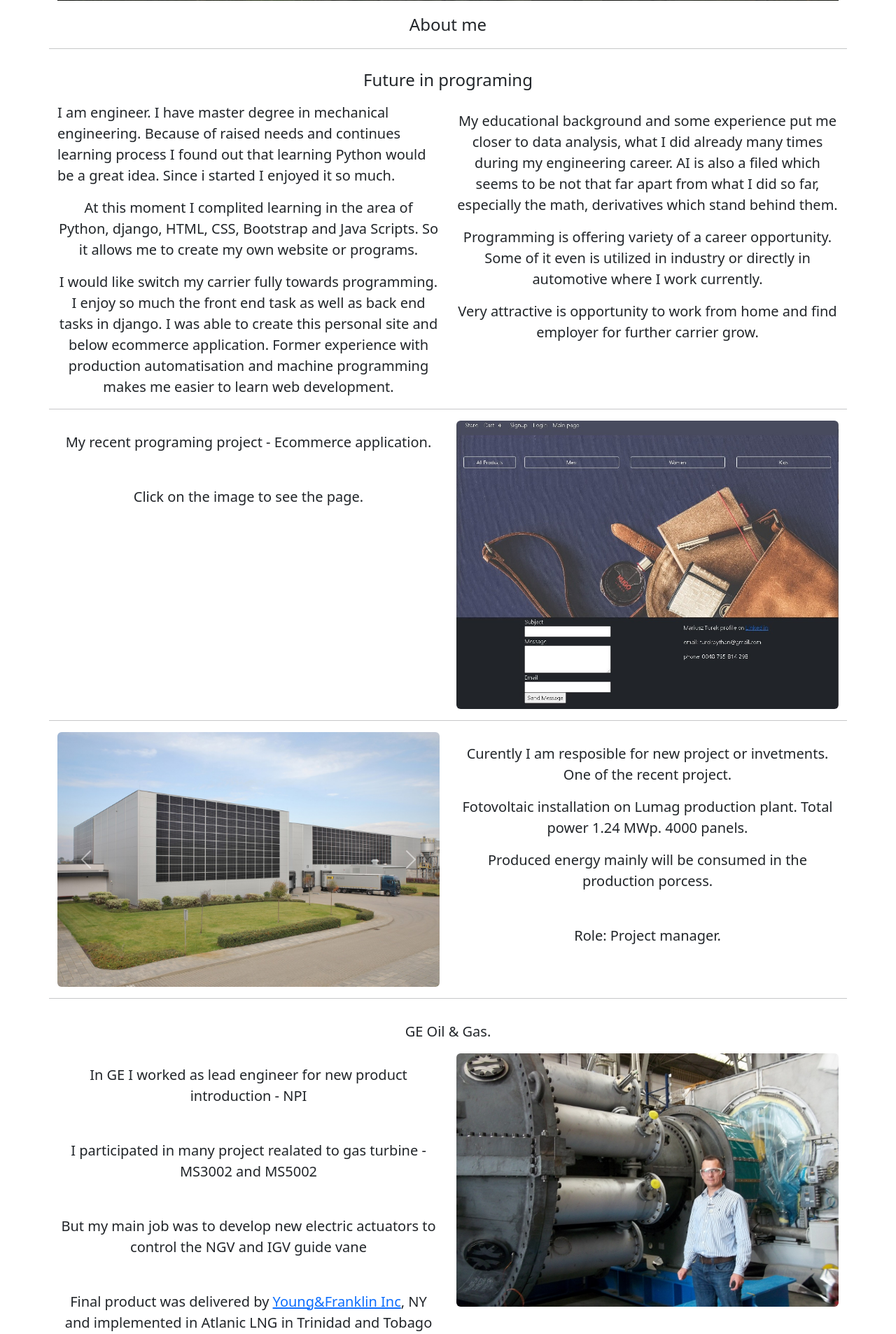
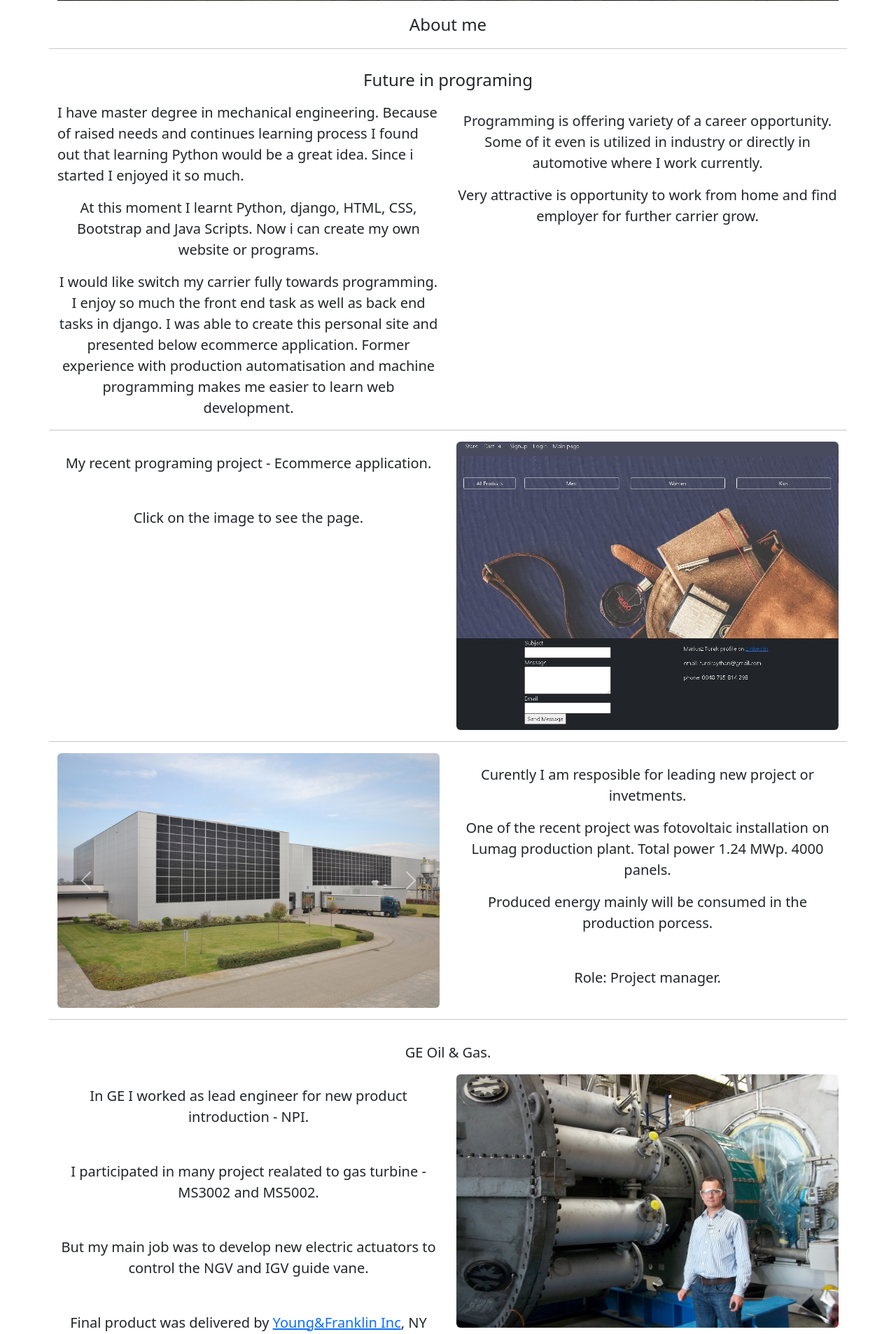
Before and after one commit to MariuszTP/FirstprojectPA1, a Django app: page / in a window 1280 px wide. Shown: the part 529-2435 px from the top of the page at 70% size. Run offline with Django 3.2, Linux system fonts and the light colour scheme; style sheets or scripts are compiled from the project's sources; some libraries are stand-ins or nearby versions.

Commit message:
text changes

```diff
--- a/pageb/templates/index.html
+++ b/pageb/templates/index.html
@@ -25,23 +25,20 @@
     <div class="col-12 col-lg-6">
       <!-- About programing - left-->
 
-      <p class="fs-5 text text-left lh-2 mt-1">I am engineer. I have master degree in mechanical engineering. Because of raised needs and continues
+      <p class="fs-5 text text-left lh-2 mt-1">I have master degree in mechanical engineering. Because of raised needs and continues
         learning process I found out that learning Python would be a great idea. Since i started I enjoyed it so much.</p>
 
-      <p class="fs-5 text text-center lh-2 mt-3">At this moment I complited learning in the area of Python, django, HTML, CSS, Bootstrap and Java Scripts.
-         So it allows me to create my own website or programs.</p>
+      <p class="fs-5 text text-center lh-2 mt-3">At this moment I learnt Python, django, HTML, CSS, Bootstrap and Java Scripts.
+         Now i can create my own website or programs.</p>
 
       <p class="fs-5 text text-center lh-2 mt-3">I would like switch my carrier fully towards programming. I enjoy so much the front end task as well
-         as back end tasks in django. I was able to create this personal site and below ecommerce application. Former experience with production
+         as back end tasks in django. I was able to create this personal site and presented below ecommerce application. Former experience with production
          automatisation and machine programming makes me easier to learn web development.</p>
 
 
     </div>
     <!-- About programing - right-->
     <div class="col-12 col-lg-6">
-      <p class="fs-5 text text-center lh-2 mt-3">My educational background and some experience put me closer to data analysis, what I did already many
-        times during my engineering career. AI is also a filed which seems to be not that far apart from what I did so far, especially the math, derivatives
-         which stand behind them.</p>
 
       <p class="fs-5 text text-center lh-2 mt-3">Programming is offering variety of a career opportunity. Some of it even is utilized in industry or directly
         in automotive where I work currently.</p>
@@ -94,8 +91,8 @@
     </div>
       <!-- fotovoltaic description -->
     <div class="col-12 col-lg-6">
-      <p class="fs-5 text text-center lh-base mt-3">Curently I am resposible for new project or invetments. One of the recent project.</p>
-      <p class="fs-5 text text-center lh-base mt-1">Fotovoltaic installation on Lumag production plant. Total power 1.24 MWp. 4000 panels.</p>
+      <p class="fs-5 text text-center lh-base mt-3">Curently I am resposible for leading new project or invetments.</p>
+      <p class="fs-5 text text-center lh-base mt-1">One of the recent project was fotovoltaic installation on Lumag production plant. Total power 1.24 MWp. 4000 panels.</p>
       <p class="fs-5 text text-center lh-base mt-1">Produced energy mainly will be consumed in the production porcess.</p>
       <p class="fs-5 text text-center mt-5">Role: Project manager.</p>
     </div>
@@ -104,15 +101,15 @@
       <hr class="mt-3">
       <p class="fs-5 text text-center lh-base mt-3">GE Oil & Gas. </p>
     <div class="col-12 col-lg-6">
-      <p class="fs-5 text text-center lh-base mt-3">In GE I worked as lead engineer for new product introduction - NPI </p>
-      <p class="fs-5 text text-center lh-base mt-5">I participated in many project realated to gas turbine - MS3002 and MS5002  </p>
-      <p class="fs-5 text text-center lh-base mt-5">But my main job was to develop new electric actuators to control the NGV and IGV guide vane </p>
+      <p class="fs-5 text text-center lh-base mt-3">In GE I worked as lead engineer for new product introduction - NPI.</p>
+      <p class="fs-5 text text-center lh-base mt-5">I participated in many project realated to gas turbine - MS3002 and MS5002.</p>
+      <p class="fs-5 text text-center lh-base mt-5">But my main job was to develop new electric actuators to control the NGV and IGV guide vane.</p>
       <p class="fs-5 text text-center lh-base mt-5">Final product was delivered by <a href="https://www.yf.com/products/electric-guide-vane-actuators ">
-          Young&Franklin Inc</a>, NY and implemented in Atlanic LNG in Trinidad and Tobago </p>
+          Young&Franklin Inc</a>, NY and implemented in Atlanic LNG in Trinidad and Tobago.</p>
     </div>
 
     <div class="col-12 col-lg-6">
-      <img src="{% static 'bpage/images/Gtr1.jpg' %}" class="rounded d-block img-fluid mx-auto mb-3" height="600"  alt="...">
+      <img src="{% static 'bpage/images/gtr1.jpg' %}" class="rounded d-block img-fluid mx-auto mb-3" height="600"  alt="...">
     </div>
 
       <!-- Hobby and free time -->
@@ -154,9 +151,9 @@
     </div>
 
     <div class="col-12 col-lg-6">
-      <p class="fs-5 text text-center lh-base mt-3">My free time I spend with my kids</p>
-      <p class="fs-5 text text-center lh-base mt-5">I like to care care of my motorccyle. Manufactured in 1962. I own it for more than 20 years.</p>
-      <p class="fs-5 text text-center lh-base mt-5">I like to go fishing, bicycling, ice skatig, outdoor recreations as well as taking care of my garden.</p>
+      <p class="fs-5 text text-center lh-base mt-3">My free time mainly I share with my kids.</p>
+      <p class="fs-5 text text-center lh-base mt-5">I like to take care of my motorcyle. It was manufactured in 1962. I own it for more than 20 years.</p>
+      <p class="fs-5 text text-center lh-base mt-5">I also like to go fishing, bicycling, ice skatig, outdoor recreations as well as taking care of my garden.</p>
     </div>
   </div>
 </div>
```
